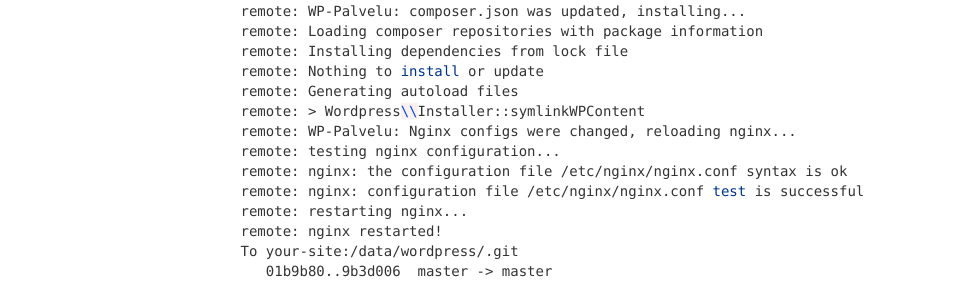
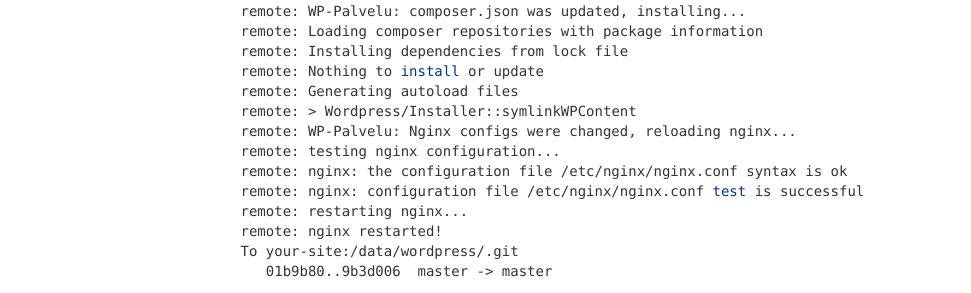
Before and after one commit to Seravo/docs, a Jekyll site: the page built from _posts/2015-10-12-deploy-using-git.md, in a window 1280 px wide. Shown: the part 947-1240 px from the top of the page, without its empty margins (24-995 px from the left). Built offline with Jekyll 4.4.1, drawn with Linux system fonts in a browser that asks for light colours; nearby versions of some CDN libraries; Markdown is read by kramdown in place of the engine named in the settings.

```diff
--- a/_config.yml
+++ b/_config.yml
@@ -38,6 +38,8 @@
 # path (e.g. on GitHub pages) leave off the trailing slash, e.g. /my-project
 baseurl: ''
 
+url: http://docs.wp-palvelu.fi
+
 # Use sass from assets folder
 sass:
   sass_dir: /assets/_sass
--- a/_posts/2015-10-12-deploy-using-git.md
+++ b/_posts/2015-10-12-deploy-using-git.md
@@ -44,7 +44,7 @@
 remote: Installing dependencies from lock file
 remote: Nothing to install or update
 remote: Generating autoload files
-remote: > Wordpress\\Installer::symlinkWPContent
+remote: > Wordpress/Installer::symlinkWPContent
 remote: WP-Palvelu: Nginx configs were changed, reloading nginx...
 remote: testing nginx configuration...
 remote: nginx: the configuration file /etc/nginx/nginx.conf syntax is ok
```
